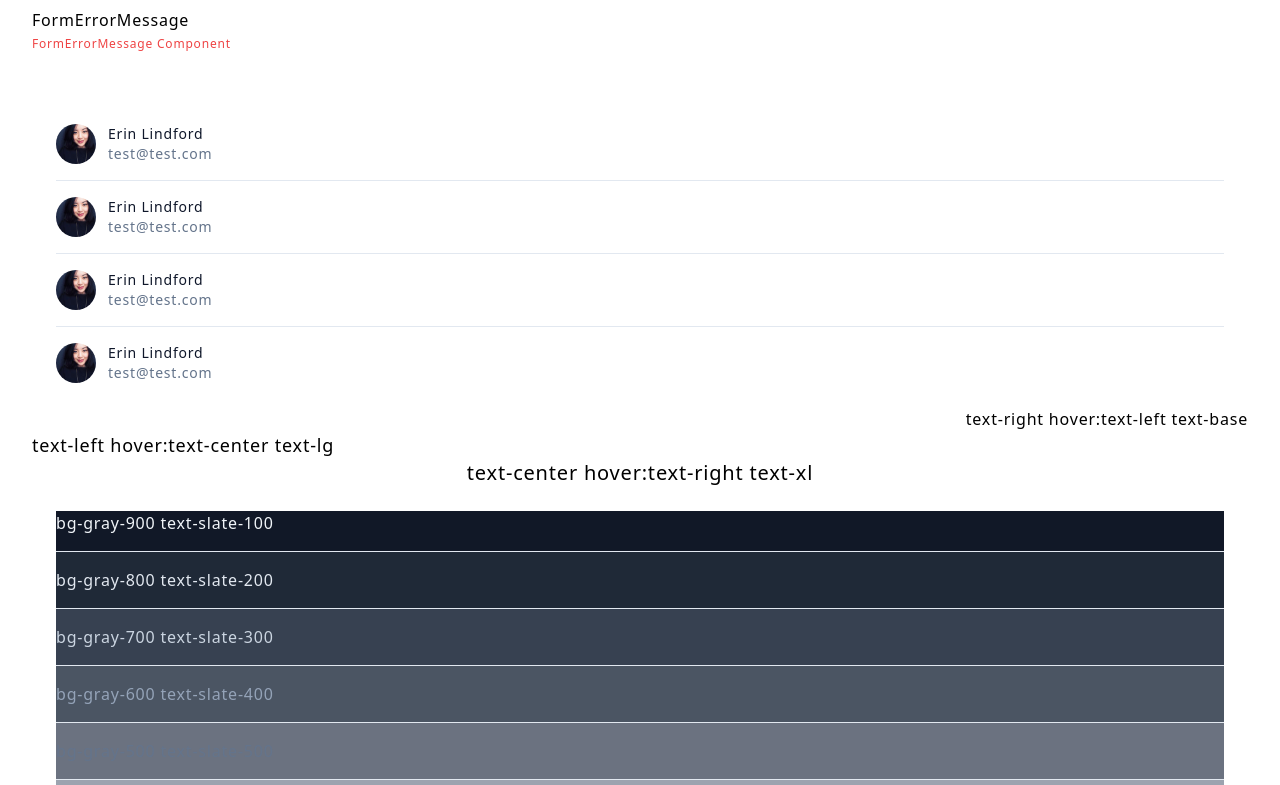
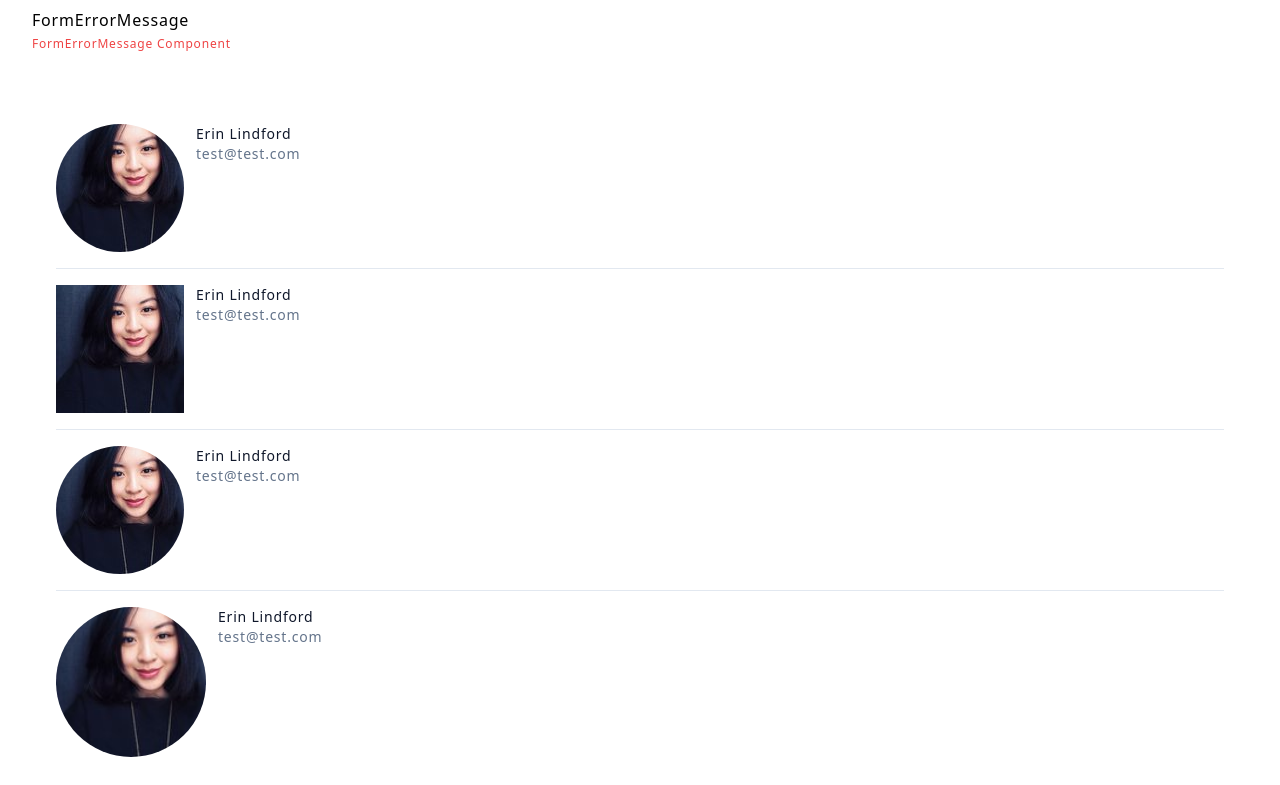
Before and after one commit to kanta13jp1/nextjs-type, a Next.js app: page /about in a window 1280 px wide. Shown: the part 840-1625 px from the top of the page. Built offline with nearby package versions, Linux system fonts and the light colour scheme.

Commit message:
image-component

```diff
--- a/next.config.js
+++ b/next.config.js
@@ -6,6 +6,11 @@
     BASIC_AUTH_USER: process.env.BASIC_AUTH_USER,
     BASIC_AUTH_PASSWORD: process.env.BASIC_AUTH_PASSWORD,
   },
+  experimental: {
+    images: {
+      allowFutureImage: true,
+    },
+  },
 };
 
 module.exports = nextConfig;
--- /dev/null
+++ b/src/components/view-source.module.css
@@ -0,0 +1,48 @@
+.svg {
+  position: absolute;
+  top: 0;
+  right: 0;
+}
+.arm {
+  transform-origin: 130px 106px;
+}
+
+.svg:hover .arm {
+  animation: wave 560ms ease-in-out;
+}
+
+@keyframes wave {
+  0% {
+    transform: rotate(0deg);
+  }
+
+  20% {
+    transform: rotate(-25deg);
+  }
+
+  40% {
+    transform: rotate(10deg);
+  }
+
+  60% {
+    transform: rotate(-25deg);
+  }
+
+  80% {
+    transform: rotate(10deg);
+  }
+
+  100% {
+    transform: rotate(0deg);
+  }
+}
+
+@media (max-width: 500px) {
+  .svg:hover .arm {
+    animation: none;
+  }
+
+  .svg:hover .arm {
+    animation: wave 560ms ease-in-out;
+  }
+}
--- /dev/null
+++ b/src/components/view-source.tsx
@@ -0,0 +1,26 @@
+import { arm, svg } from './view-source.module.css';
+
+const ViewSource = ({ pathname }: any) => (
+  <svg
+    xmlns="http://www.w3.org/2000/svg"
+    width="80"
+    height="80"
+    viewBox="0 0 250 250"
+    fill="#151513"
+    className={svg}
+  >
+    <a
+      title="View Source"
+      href={`https://github.com/vercel/next.js/tree/canary/examples/image-component/${pathname}`}
+    >
+      <path d="M0 0l115 115h15l12 27 108 108V0z" fill="#fff" />
+      <path
+        className={arm}
+        d="M128 109c-15-9-9-19-9-19 3-7 2-11 2-11-1-7 3-2 3-2 4 5 2 11 2 11-3 10 5 15 9 16"
+      />
+      <path d="M115 115s4 2 5 0l14-14c3-2 6-3 8-3-8-11-15-24 2-41 5-5 10-7 16-7 1-2 3-7 12-11 0 0 5 3 7 16 4 2 8 5 12 9s7 8 9 12c14 3 17 7 17 7-4 8-9 11-11 11 0 6-2 11-7 16-16 16-30 10-41 2 0 3-1 7-5 11l-12 11c-1 1 1 5 1 5z" />
+    </a>
+  </svg>
+);
+
+export default ViewSource;
--- a/src/pages/about.tsx
+++ b/src/pages/about.tsx
@@ -1,9 +1,11 @@
+import Image from 'next/future/image';
 import Head from 'next/head';
-import Image from 'next/image';
 
 import Button from '@/components/atoms/button';
 import FormErrorMessage from '@/components/atoms/form-error-message';
 import Typography from '@/components/atoms/typography';
+
+import FacePicture from '../../public/img/erin-lindford.jpg';
 
 import type { NextPage } from 'next';
 
@@ -100,13 +102,21 @@
 
           <ul role="list" className="divide-y divide-slate-200 p-6">
             <li className="flex py-4 first:pt-0 last:pb-0">
-              <Image
-                className="rounded-full"
-                src="/img/erin-lindford.jpg"
-                width="40"
-                height="40"
-                alt=""
-              />
+              <Image className="rounded-full" src={FacePicture} alt="" />
+              <div className="ml-3 overflow-hidden">
+                <p className="text-sm font-medium text-slate-900">Erin Lindford</p>
+                <p className="truncate text-sm text-slate-500">test@test.com</p>
+              </div>
+            </li>
+            <li className="flex py-4 first:pt-0 last:pb-0">
+              <Image className="" src={FacePicture} alt="" />
+              <div className="ml-3 overflow-hidden">
+                <p className="text-sm font-medium text-slate-900">Erin Lindford</p>
+                <p className="truncate text-sm text-slate-500">test@test.com</p>
+              </div>
+            </li>
+            <li className="flex py-4 first:pt-0 last:pb-0">
+              <Image className="h-10 w-10 rounded-full" src={FacePicture} alt="" />
               <div className="ml-3 overflow-hidden">
                 <p className="text-sm font-medium text-slate-900">Erin Lindford</p>
                 <p className="truncate text-sm text-slate-500">test@test.com</p>
@@ -116,35 +126,10 @@
               <Image
                 className="rounded-full"
                 src="/img/erin-lindford.jpg"
-                width="40"
-                height="40"
+                width={150}
+                height={150}
                 alt=""
-              />
-              <div className="ml-3 overflow-hidden">
-                <p className="text-sm font-medium text-slate-900">Erin Lindford</p>
-                <p className="truncate text-sm text-slate-500">test@test.com</p>
-              </div>
-            </li>
-            <li className="flex py-4 first:pt-0 last:pb-0">
-              <Image
-                className="rounded-full"
-                src="/img/erin-lindford.jpg"
-                width="40"
-                height="40"
-                alt=""
-              />
-              <div className="ml-3 overflow-hidden">
-                <p className="text-sm font-medium text-slate-900">Erin Lindford</p>
-                <p className="truncate text-sm text-slate-500">test@test.com</p>
-              </div>
-            </li>
-            <li className="flex py-4 first:pt-0 last:pb-0">
-              <Image
-                className="rounded-full"
-                src="/img/erin-lindford.jpg"
-                width="40"
-                height="40"
-                alt=""
+                priority
               />
               <div className="ml-3 overflow-hidden">
                 <p className="text-sm font-medium text-slate-900">Erin Lindford</p>
--- a/src/pages/home.tsx
+++ b/src/pages/home.tsx
@@ -1,5 +1,8 @@
+import Image from 'next/future/image';
 import Head from 'next/head';
-import Image from 'next/image';
+
+import FacePicture from '../../public/img/erin-lindford.jpg';
+import LogoPicture from '../../public/img/logo.svg';
 
 export default function Home() {
   return (
@@ -11,7 +14,7 @@
       <h1 className="decoration-sky-500">Hello Next.js</h1>
       <div className="mx-auto flex max-w-sm items-center space-x-8 rounded-xl bg-white p-6 shadow-lg">
         <div className="shrink-0">
-          <Image alt="ChitChat Logo" src="/img/logo.svg" width={192} height={192} />
+          <Image className="h-48 w-48" alt="ChitChat Logo" src={LogoPicture} />
         </div>
         <div>
           <div className="text-xl font-medium text-black">ChitChat</div>
@@ -20,11 +23,9 @@
       </div>
       <div className="mx-auto max-w-sm space-y-2 rounded-xl bg-white p-8 shadow-lg sm:flex sm:items-center sm:space-y-0 sm:space-x-6 sm:py-4">
         <Image
-          className="mx-auto block rounded-full sm:mx-0 sm:shrink-0"
-          src="/img/erin-lindford.jpg"
+          className="mx-auto block h-48 w-48 rounded-full sm:mx-0 sm:shrink-0"
+          src={FacePicture}
           alt="Woman's Face"
-          width={192}
-          height={192}
         />
         <div className="space-y-2 text-center sm:text-left">
           <div className="space-y-0.5">
--- /dev/null
+++ b/src/pages/layout-fill.tsx
@@ -0,0 +1,28 @@
+import Image from 'next/image';
+
+import mountains from '../../public/img/mountains.jpg';
+import ViewSource from '../components/view-source';
+
+const Fill = () => (
+  <div>
+    <ViewSource pathname="pages/layout-fill.tsx" />
+    <h1>Image Component With Layout Fill</h1>
+    <br />
+    <h1>objectFit cover</h1>
+    <div style={{ position: 'relative', width: '300px', height: '500px' }}>
+      <Image alt="Mountains" src={mountains} layout="fill" objectFit="cover" />
+    </div>
+    <br />
+    <h1>objectFit contain</h1>
+    <div style={{ position: 'relative', width: '300px', height: '500px' }}>
+      <Image alt="Mountains" src={mountains} layout="fill" objectFit="contain" />
+    </div>
+    <br />
+    <h1>objectFit none</h1>
+    <div style={{ position: 'relative', width: '300px', height: '500px' }}>
+      <Image alt="Mountains" src={mountains} layout="fill" objectFit="none" quality={100} />
+    </div>
+  </div>
+);
+
+export default Fill;
--- /dev/null
+++ b/src/pages/layout-intrinsic.tsx
@@ -0,0 +1,14 @@
+import Image from 'next/image';
+
+import mountains from '../../public/img/mountains.jpg';
+import ViewSource from '../components/view-source';
+
+const Intrinsic = () => (
+  <div>
+    <ViewSource pathname="pages/layout-intrinsic.tsx" />
+    <h1>Image Component With Layout Intrinsic</h1>
+    <Image alt="Mountains" src={mountains} layout="intrinsic" width={700} height={475} />
+  </div>
+);
+
+export default Intrinsic;
```
Also changed, not shown: public/img/mountains.jpg (added).
